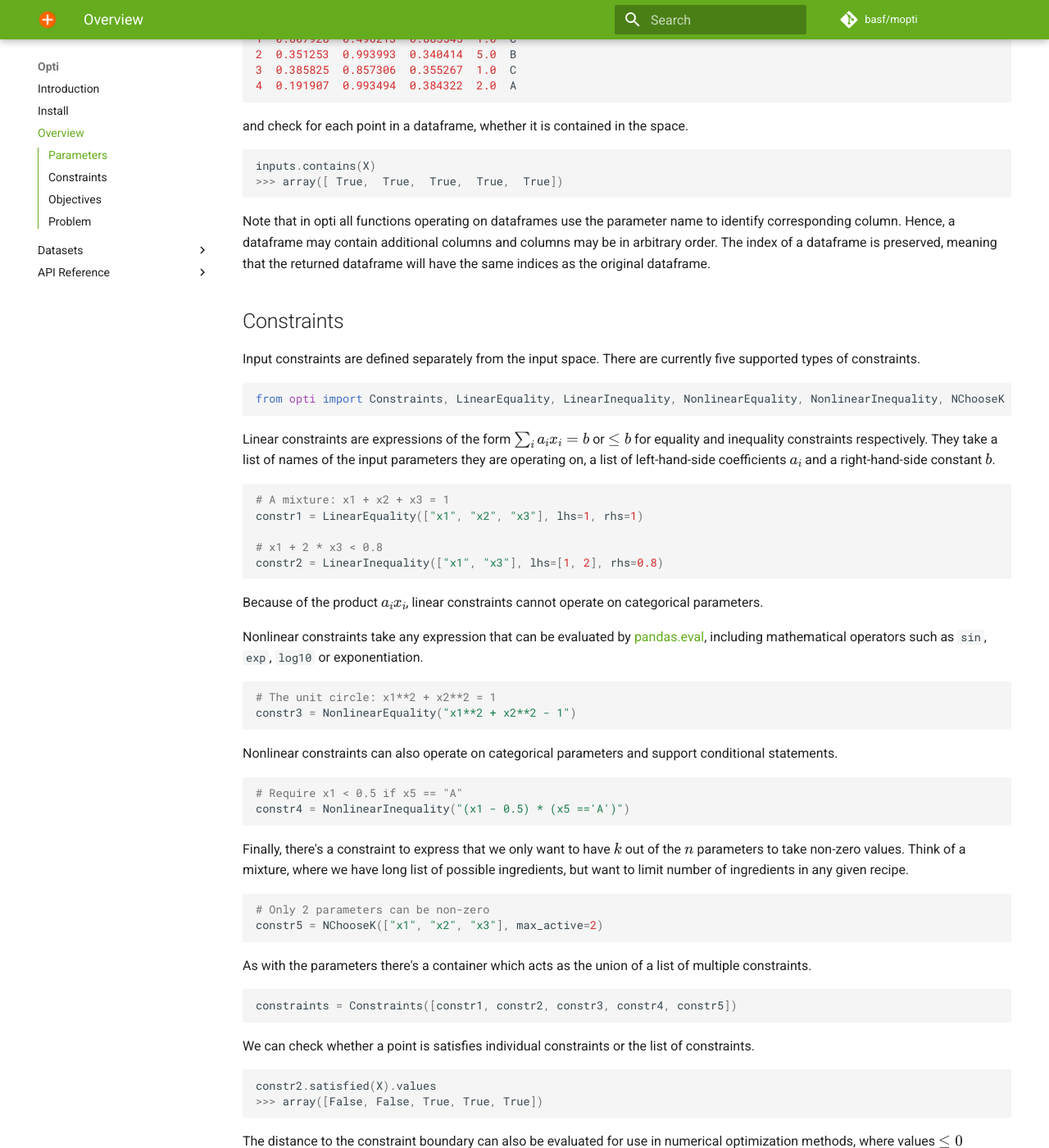
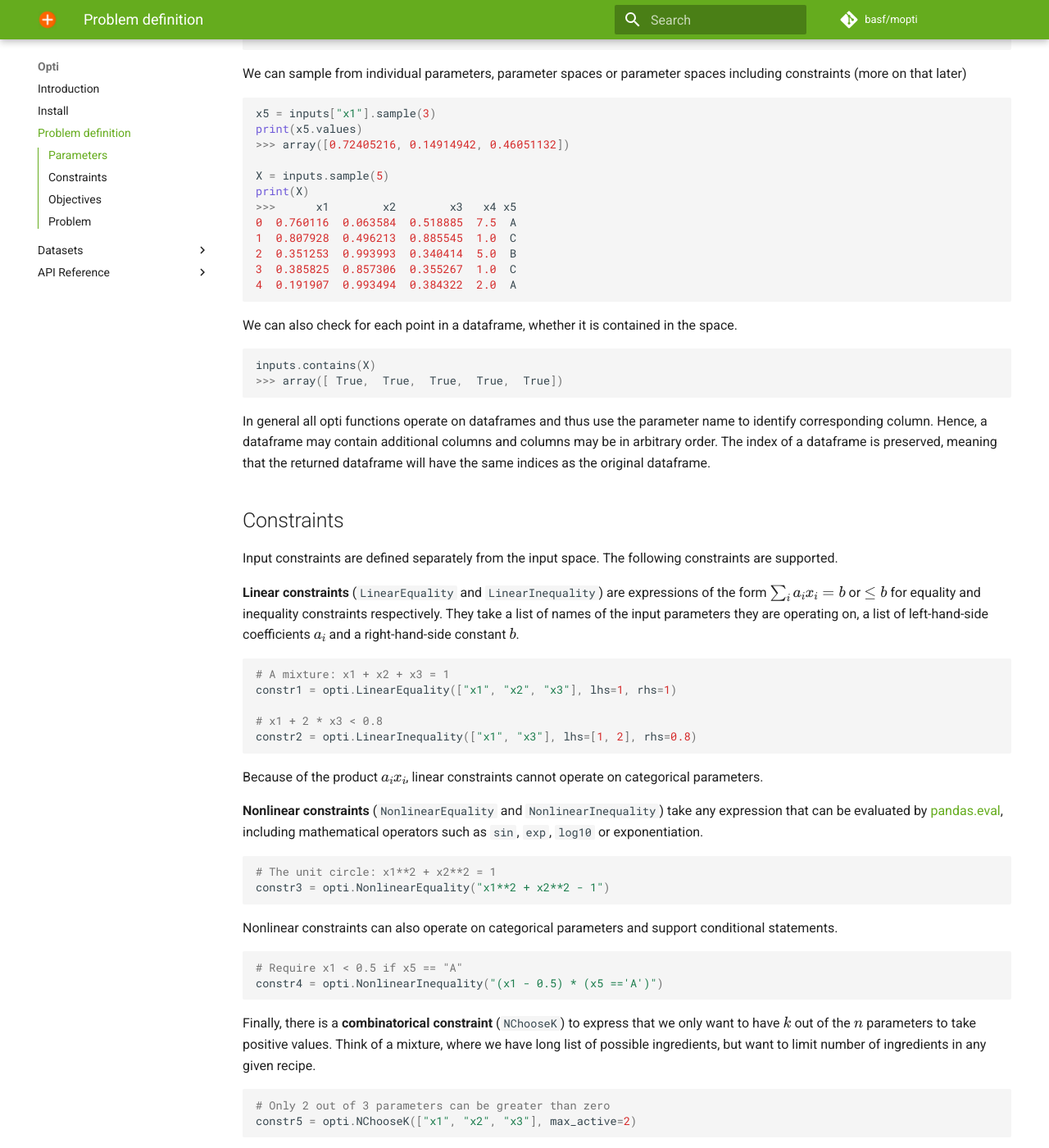
Before and after one commit to basf/mopti, an MkDocs documentation site: the page built from docs/problem.md, in a window 1280 px wide and 1400 px high, scrolled down 1127 px. Shown: the whole window at 82% size. Built offline with MkDocs 1.6.1 and Material for MkDocs 9.7.7, drawn with Linux system fonts in a browser that asks for light colours; comment, search, counter and statistics services are not loaded; some of the changed text lies outside the part shown.

Commit message:
docs: improve problem defintion

````diff
--- a/docs/overview.md
+++ b/docs/problem.md
@@ -1,26 +1,34 @@
-# Overview
+# Problem definition
 
-Opti problems consist of a definition of the input space $x \in \mathbb{X}$, output space $y \in \mathbb{Y}$, objectives $s(y)$, constraints $g(x) \leq 0$, output constraints $h(y)$ and possibly an existing data set.
+Opti problems consist of a definition of
 
+* the input parameters $x \in \mathbb{X}$,
+* the output parameters $y \in \mathbb{Y}$,
+* the objectives $s(y)$ (optional),
+* the input constraints $g(x) \leq 0$ (optional),
+* the output constraints $h(y)$ (optional),
+* a data set of previous function evaluations $\{x, y\}$ (optional)
+* and the function $f(x)$ to be optimized (optional).
 
 ## Parameters
-Input and output spaces are defined using the `Parameters` class, for example
+Input and output spaces are defined using `Parameters` objects.
+For example a mixed input space of three continuous, one discrete and one categorical parameter(s), along with an output space of continuous parameters can be defined as:
 
 ```python
-from opti.parameter import Parameters, Continuous, Discrete, Categorical
+import opti
 
-inputs = Parameters([
-    Continuous("x1", domain=[0, 1]),
-    Continuous("x2", domain=[0, 1]),
-    Continuous("x3", domain=[0, 1]),
-    Discrete("x4", domain=[1, 2, 5, 7.5]),
-    Categorical("x5", domain=["A", "B", "C"])
+inputs = opti.Parameters([
+    opti.Continuous("x1", domain=[0, 1]),
+    opti.Continuous("x2", domain=[0, 1]),
+    opti.Continuous("x3", domain=[0, 1]),
+    opti.Discrete("x4", domain=[1, 2, 5, 7.5]),
+    opti.Categorical("x5", domain=["A", "B", "C"])
 ])
 
-outputs = Parameters([
-    Continuous("y1", domain=[0, None]),
-    Continuous("y2", domain=[None, None]),
-    Continuous("y3", domain=[0, 100])
+outputs = opti.Parameters([
+    opti.Continuous("y1", domain=[0, None]),
+    opti.Continuous("y2", domain=[None, None]),
+    opti.Continuous("y3", domain=[0, 100])
 ])
 ```
 Note that for some of the outputs we didn't specify bounds as we may not know them.
@@ -51,59 +59,57 @@
 3  0.385825  0.857306  0.355267  1.0  C
 4  0.191907  0.993494  0.384322  2.0  A
 ```
-and check for each point in a dataframe, whether it is contained in the space.
+
+We can also check for each point in a dataframe, whether it is contained in the space.
 ```python
 inputs.contains(X)
 >>> array([ True,  True,  True,  True,  True])
 ```
 
-Note that in opti all functions operating on dataframes use the parameter name to identify corresponding column.
+In general all opti functions operate on dataframes and thus use the parameter name to identify corresponding column.
 Hence, a dataframe may contain additional columns and columns may be in arbitrary order.
 The index of a dataframe is preserved, meaning that the returned dataframe will have the same indices as the original dataframe.
 
 
 ## Constraints
 Input constraints are defined separately from the input space.
-There are currently five supported types of constraints.
-```python
-from opti import Constraints, LinearEquality, LinearInequality, NonlinearEquality, NonlinearInequality, NChooseK
-```
+The following constraints are supported.
 
-Linear constraints are expressions of the form $\sum_i a_i x_i = b$ or $\leq b$ for equality and inequality constraints respectively.
+**Linear constraints** (`LinearEquality` and `LinearInequality`) are expressions of the form $\sum_i a_i x_i = b$ or $\leq b$ for equality and inequality constraints respectively.
 They take a list of names of the input parameters they are operating on, a list of left-hand-side coefficients $a_i$ and a right-hand-side constant $b$.
 ```python
 # A mixture: x1 + x2 + x3 = 1
-constr1 = LinearEquality(["x1", "x2", "x3"], lhs=1, rhs=1)
+constr1 = opti.LinearEquality(["x1", "x2", "x3"], lhs=1, rhs=1)
 
 # x1 + 2 * x3 < 0.8
-constr2 = LinearInequality(["x1", "x3"], lhs=[1, 2], rhs=0.8)
+constr2 = opti.LinearInequality(["x1", "x3"], lhs=[1, 2], rhs=0.8)
 ```
 Because of the product $a_i x_i$, linear constraints cannot operate on categorical parameters.
 
-Nonlinear constraints take any expression that can be evaluated by [pandas.eval](https://pandas.pydata.org/pandas-docs/stable/reference/api/pandas.eval.html), including mathematical operators such as `sin`, `exp`, `log10` or exponentiation.
+**Nonlinear constraints** (`NonlinearEquality` and `NonlinearInequality`) take any expression that can be evaluated by [pandas.eval](https://pandas.pydata.org/pandas-docs/stable/reference/api/pandas.eval.html), including mathematical operators such as `sin`, `exp`, `log10` or exponentiation.
 ```python
 # The unit circle: x1**2 + x2**2 = 1
-constr3 = NonlinearEquality("x1**2 + x2**2 - 1")
+constr3 = opti.NonlinearEquality("x1**2 + x2**2 - 1")
 ```
 Nonlinear constraints can also operate on categorical parameters and support conditional statements.
 ```python
 # Require x1 < 0.5 if x5 == "A"
-constr4 = NonlinearInequality("(x1 - 0.5) * (x5 =='A')")
+constr4 = opti.NonlinearInequality("(x1 - 0.5) * (x5 =='A')")
 ```
 
-Finally, there's a constraint to express that we only want to have $k$ out of the $n$ parameters to take non-zero values.
+Finally, there is a **combinatorical constraint** (`NChooseK`) to express that we only want to have $k$ out of the $n$ parameters to take positive values.
 Think of a mixture, where we have long list of possible ingredients, but want to limit number of ingredients in any given recipe.
 ```python
-# Only 2 parameters can be non-zero
-constr5 = NChooseK(["x1", "x2", "x3"], max_active=2)
+# Only 2 out of 3 parameters can be greater than zero
+constr5 = opti.NChooseK(["x1", "x2", "x3"], max_active=2)
 ```
 
-As with the parameters there's a container which acts as the union of a list of multiple constraints.
+Constraints can be grouped in a container which acts as the union constraints.
 ```python
-constraints = Constraints([constr1, constr2, constr3, constr4, constr5])
+constraints = opti.Constraints([constr1, constr2, constr3, constr4, constr5])
 ```
 
-We can check whether a point is satisfies individual constraints or the list of constraints.
+We can check whether a point satisfies individual constraints or the list of constraints.
 ```python
 constr2.satisfied(X).values
 >>> array([False, False, True, True, True])
@@ -115,23 +121,21 @@
 >>> array([ 0.479001  ,  0.89347371, -0.10833372, -0.05890873, -0.22377122])
 ```
 
-Opti contains a number of methods to generate random samples from constrained spaces, see the sampling reference.
+Opti contains a number of methods to draw random samples from constrained spaces, see the sampling reference.
 
 
 ## Objectives
-In an optimization problem we want to be able to define the target direction or target value individually for each output.
-This is done using objectives
+In an optimization problem we need to define the target direction or target value individually for each output.
+This is done using objectives $s_m(y_m)$ so that a mixed objective optimization becomes a minimization problem.
 ```python
-from opti.objective import Objectives, Minimize, Maximize, CloseToTarget
-
-objectives = Objectives([
-    Minimize("y1"),
-    Maximize("y2"),
-    CloseToTarget("y3", target=7)
+objectives = opti.Objectives([
+    opti.Minimize("y1"),
+    opti.Maximize("y2"),
+    opti.CloseToTarget("y3", target=7)
 ])
 ```
 
-We can compute objective values from output values.
+We can compute objective values from output values to see the objective transformation applied.
 ```python
 Y = pd.DataFrame({
     "y1": [1, 2, 3],
--- a/mkdocs.yml
+++ b/mkdocs.yml
@@ -6,7 +6,7 @@
 nav:
   - index.md
   - Install: install.md
-  - Overview: overview.md
+  - Problem definition: problem.md
   - Datasets:
     - datasets/alkox.md
     - datasets/benzylation.md
````
